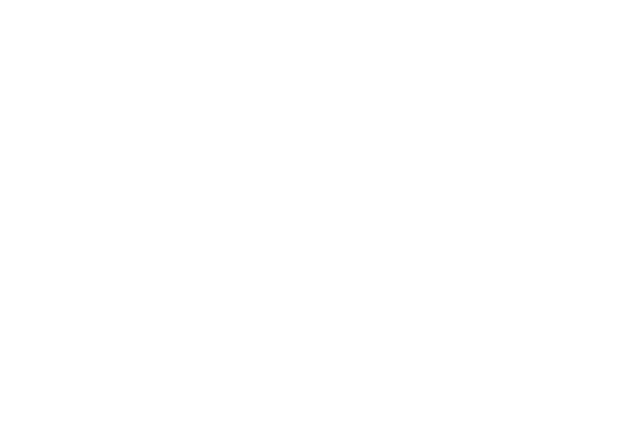
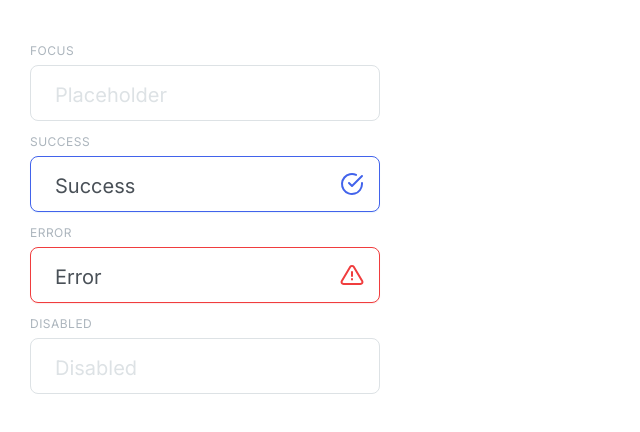
Before and after one commit to js-tasks-ru/htmlcss-20210513_aleksandra41, a website: page 07-lection5/04-input/index.html in a window 1280 px wide. Shown: the whole page, without its empty margins (0-640 px from the left). Drawn offline with Linux system fonts and the light colour scheme.

Commit message:
add solution for 7-module 4-task

```diff
--- a/07-lection5/04-input/index.html
+++ b/07-lection5/04-input/index.html
@@ -5,7 +5,45 @@
         <link rel="stylesheet" href="../../assets/css/main.css">
         <link rel="stylesheet" href="./input.css">
     </head>
-    <body>
+    <body style='padding: 30px;'>
+        <div class="input">
+            <label>
+                <p class="input__label">FOCUS</p>
+                <div class='input__form'>
 
+                </div>
+                <input type="text" name="input-focus" class="input__field" placeholder="Placeholder" />
+            </label>
+        </div>
+        <div class="input">
+            <label>
+                <p class="input__label">SUCCESS</p>
+                <div class='input__form'>
+                    <input type="text" name="input-success" class="input__field input__field_success" value="Success" placeholder="Placeholder" />
+                    <svg class="input__icon">
+                        <use xlink:href="../../assets/images/sprites.svg#check-circle"/>
+                    </svg>
+                </div>
+            </label>
+        </div>
+        <div class="input">
+            <label>
+                <p class="input__label">ERROR</p>
+                <div class='input__form'>
+                    <input type="text" name="input-error" class="input__field input__field_invalid" value="Error" placeholder="Placeholder" />
+                    <svg class="input__icon">
+                        <use xlink:href="../../assets/images/sprites.svg#alert-triangle"/>
+                    </svg>
+                </div>
+            </label>
+        </div>
+        <div class="input">
+            <label>
+                <p class="input__label">DISABLED</p>
+                <div class='input__form'>
+                    <input type="text" name="input-disabled" class="input__field" value="Disabled" placeholder="Placeholder" disabled>
+                </div>
+            </label>
+        </div>
     </body>
 </html>
--- a/07-lection5/04-input/input.css
+++ b/07-lection5/04-input/input.css
@@ -0,0 +1,73 @@
+.input {
+    display: block;
+    max-width: 350px;
+}
+
+.input__label {
+    font-family: Inter, sans-serif;
+    font-size: 12px;
+    line-height: 18px;
+    letter-spacing: 0.04em;
+    text-transform: uppercase;
+    color: var(--grey-3);
+    margin-bottom: 5px;
+}
+
+.input__form {
+    position: relative;
+}
+
+.input__field {
+    background: var(--white);
+    border: 1px solid var(--grey-2);
+    box-sizing: border-box;
+    border-radius: 8px;
+    height: 56px;
+    width: 100%;
+    padding: 17px 40px 13px 24px;
+    font-family: Inter, sans-serif;
+    font-size: 20px;
+    color: var(--grey-4);
+    outline: none;
+    overflow: hidden;
+    text-overflow: ellipsis;
+}
+
+.input__field::placeholder, .input__field:disabled {
+    color: var(--grey-2);
+}
+
+.input__field:focus {
+    border-color: var(--blue);
+    box-shadow: 0 1px 1px rgba(51, 154, 240, 0.1);
+}
+
+.input__field_invalid:not(:focus) {
+    border-color: var(--error);
+    box-shadow: 0 1px 1px rgba(240, 61, 62, 0.1);
+}
+
+.input__field_success:not(:focus) {
+    border-color: var(--success);
+    box-shadow: 0 1px 1px rgba(51, 150, 240, 0.1);
+}
+
+.input__icon {
+    display: none;
+    width: 24px;
+    height: 24px;
+    position: absolute;
+    right: 16px;
+    top: 50%;
+    transform: translateY(-50%);
+}
+
+.input__field_invalid:not(:focus) ~ .input__icon {
+    display: block;
+    color: var(--error);
+}
+
+.input__field_success:not(:focus) ~ .input__icon {
+    display: block;
+    color: var(--success);
+}
```
Also changed, not shown: assets/images/sprites.svg (added).
